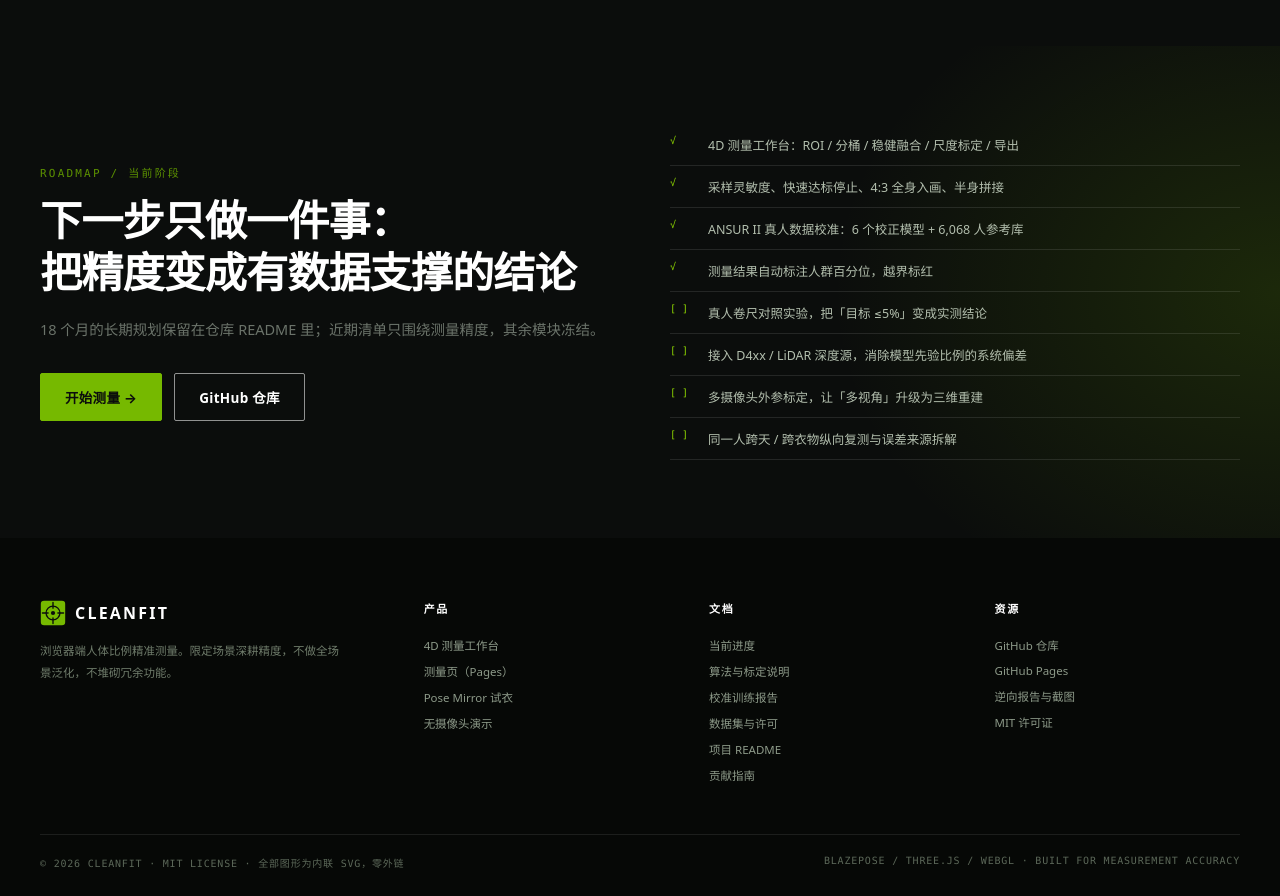
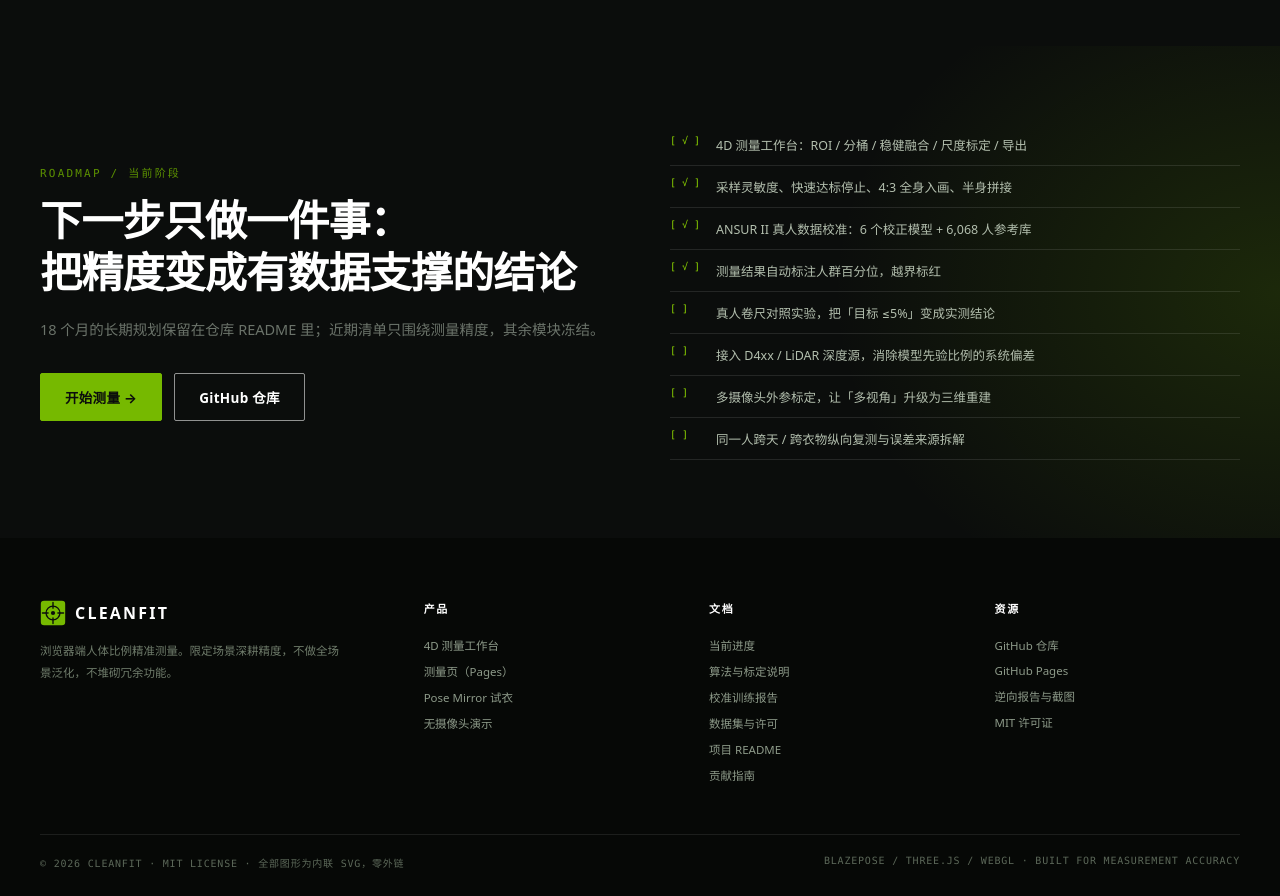
Before and after one commit to Aholic-12/Cleanfit, a plain HTML site: page landing.html in a window 1280 px wide. Shown: the part 6140-7036 px from the top of the page. Drawn offline with Linux system fonts and the light colour scheme.

Commit message:
style(site): 已完成项标记改为 [ √ ] 并加宽图标列

```diff
--- a/landing.html
+++ b/landing.html
@@ -295,7 +295,7 @@
   .cta-in { position: relative; z-index: 1; display: grid; grid-template-columns: 1fr 1fr; gap: 60px; align-items: center; }
   .todo { list-style: none; margin: 0; padding: 0; }
   .todo li { display: flex; gap: 12px; padding: 11px 0; border-bottom: 1px solid rgba(255,255,255,.1); font-size: 12.5px; color: #b3bfae; }
-  .todo li span { font-family: var(--mono); font-size: 10px; color: var(--green-hi); flex: none; width: 26px; }
+  .todo li span { font-family: var(--mono); font-size: 10px; color: var(--green-hi); flex: none; width: 34px; }
 
   /* Footer */
   .footer { background: #060806; color: #98a594; padding: 62px 0 26px; font-size: 12px; }
@@ -840,10 +840,10 @@
       </div>
     </div>
     <ul class="todo reveal">
-      <li><span>√</span> 4D 测量工作台：ROI / 分桶 / 稳健融合 / 尺度标定 / 导出</li>
-      <li><span>√</span> 采样灵敏度、快速达标停止、4:3 全身入画、半身拼接</li>
-      <li><span>√</span> ANSUR II 真人数据校准：6 个校正模型 + 6,068 人参考库</li>
-      <li><span>√</span> 测量结果自动标注人群百分位，越界标红</li>
+      <li><span>[ √ ]</span> 4D 测量工作台：ROI / 分桶 / 稳健融合 / 尺度标定 / 导出</li>
+      <li><span>[ √ ]</span> 采样灵敏度、快速达标停止、4:3 全身入画、半身拼接</li>
+      <li><span>[ √ ]</span> ANSUR II 真人数据校准：6 个校正模型 + 6,068 人参考库</li>
+      <li><span>[ √ ]</span> 测量结果自动标注人群百分位，越界标红</li>
       <li><span>[ ]</span> 真人卷尺对照实验，把「目标 ≤5%」变成实测结论</li>
       <li><span>[ ]</span> 接入 D4xx / LiDAR 深度源，消除模型先验比例的系统偏差</li>
       <li><span>[ ]</span> 多摄像头外参标定，让「多视角」升级为三维重建</li>
```
